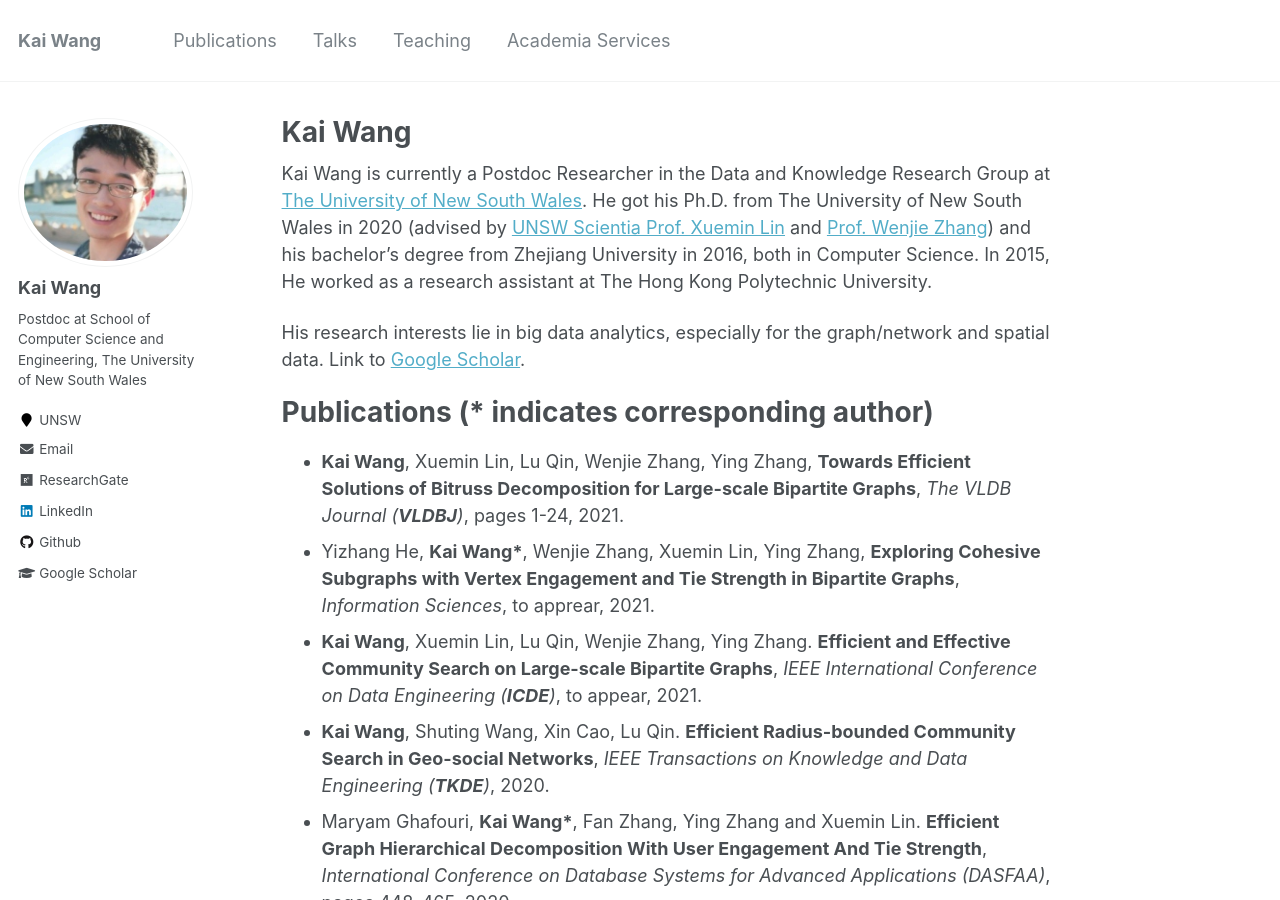
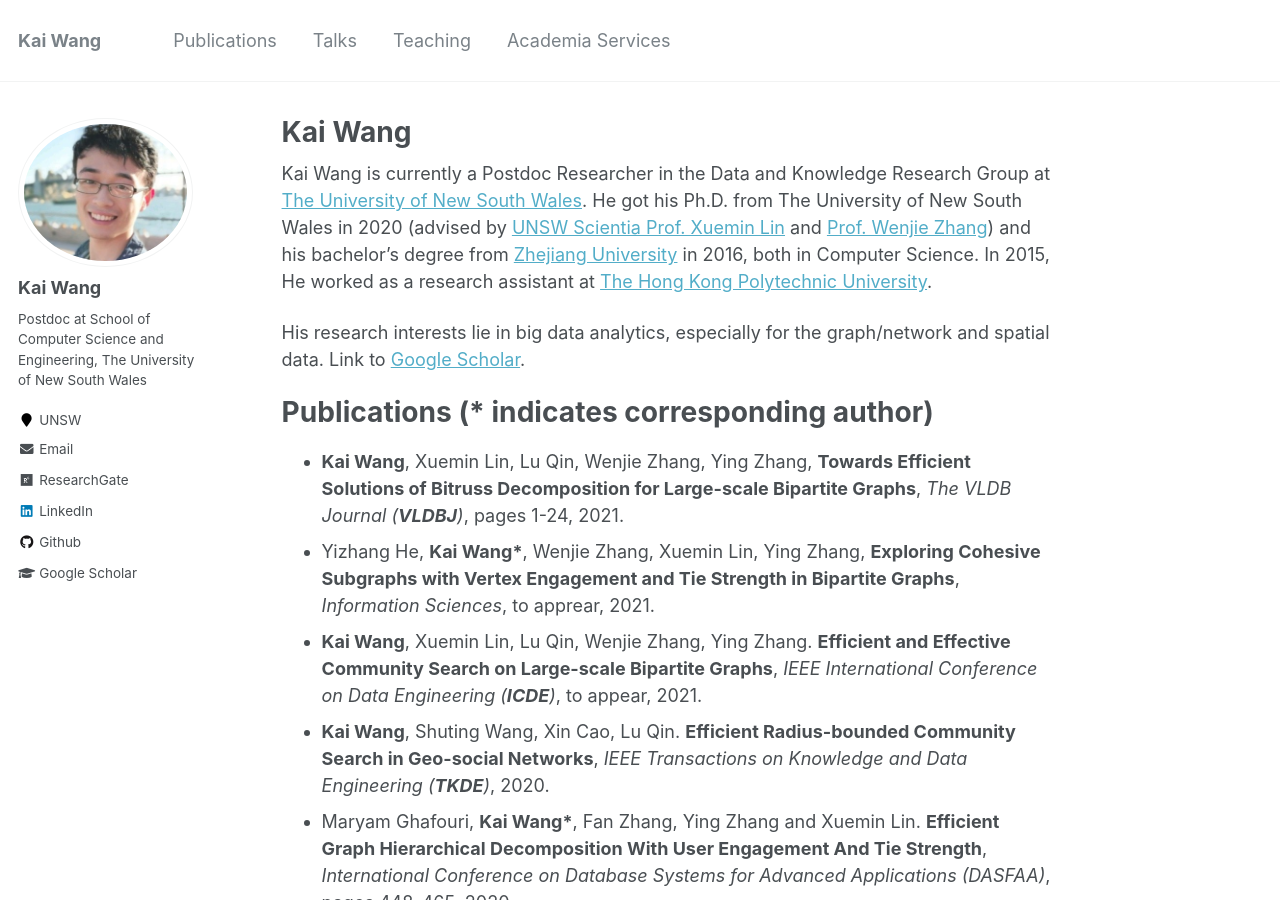
Before and after one commit to cs-kaiwang/cs-kaiwang.github.io, a Jekyll site: the page built from _pages/about.md, in a window 1280 px wide and 900 px high. Built offline with Jekyll 4.4.1, drawn with Linux system fonts in a browser that asks for light colours; part of the change alters nothing that is shown.

```diff
--- a/_pages/about.md
+++ b/_pages/about.md
@@ -8,7 +8,7 @@ redirect_from:
   - /about.html
 ---
 
-Kai Wang is currently a Postdoc Researcher in the Data and Knowledge Research Group at [The University of New South Wales](https://www.unsw.edu.au/). He got his Ph.D. from The University of New South Wales in 2020 (advised by [UNSW Scientia Prof. Xuemin Lin](http://www.cse.unsw.edu.au/~lxue/) and [Prof. Wenjie Zhang](http://www.cse.unsw.edu.au/~zhangw/)) and his bachelor’s degree from Zhejiang University in 2016, both in Computer Science. In 2015, He worked as a research assistant at The Hong Kong Polytechnic University.
+Kai Wang is currently a Postdoc Researcher in the Data and Knowledge Research Group at [The University of New South Wales](https://www.unsw.edu.au/). He got his Ph.D. from The University of New South Wales in 2020 (advised by [UNSW Scientia Prof. Xuemin Lin](http://www.cse.unsw.edu.au/~lxue/) and [Prof. Wenjie Zhang](http://www.cse.unsw.edu.au/~zhangw/)) and his bachelor’s degree from [Zhejiang University](https://www.zju.edu.cn/) in 2016, both in Computer Science. In 2015, He worked as a research assistant at [The Hong Kong Polytechnic University](https://www.polyu.edu.hk/).
 
 His research interests lie in big data analytics, especially for the graph/network and spatial data.  Link to [Google Scholar](https://scholar.google.com/citations?user=G4DiwTIAAAAJ&hl=en).
 
```
